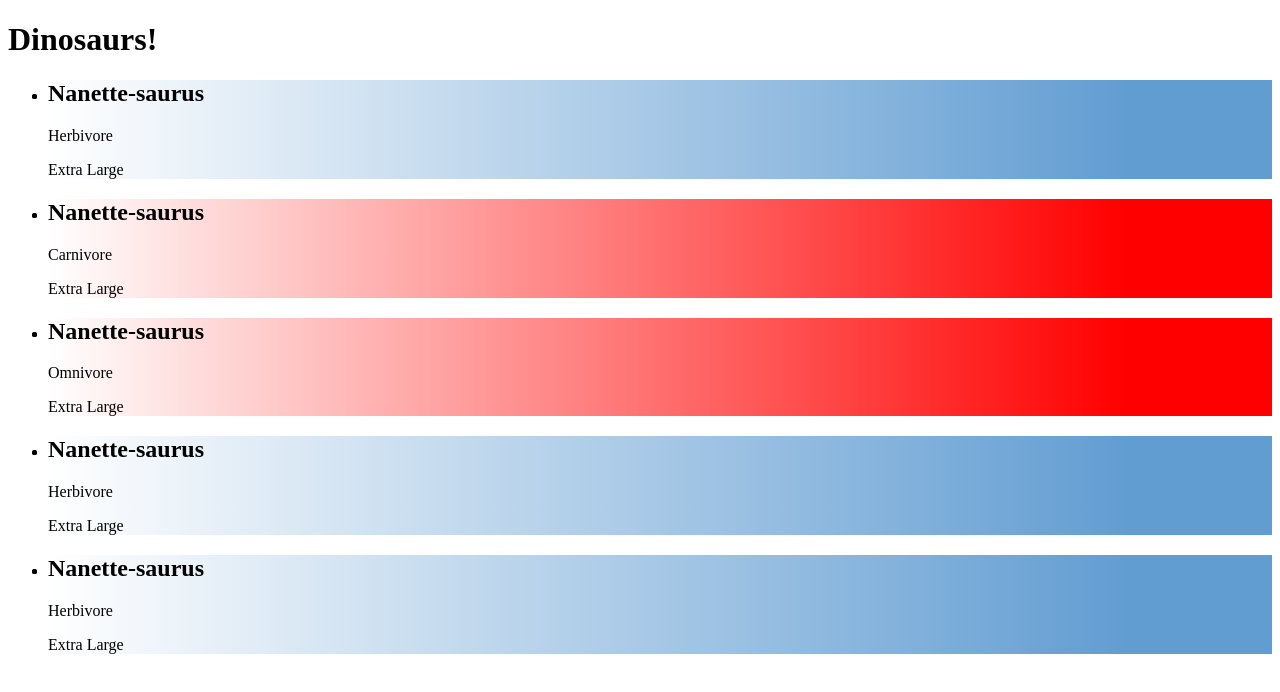
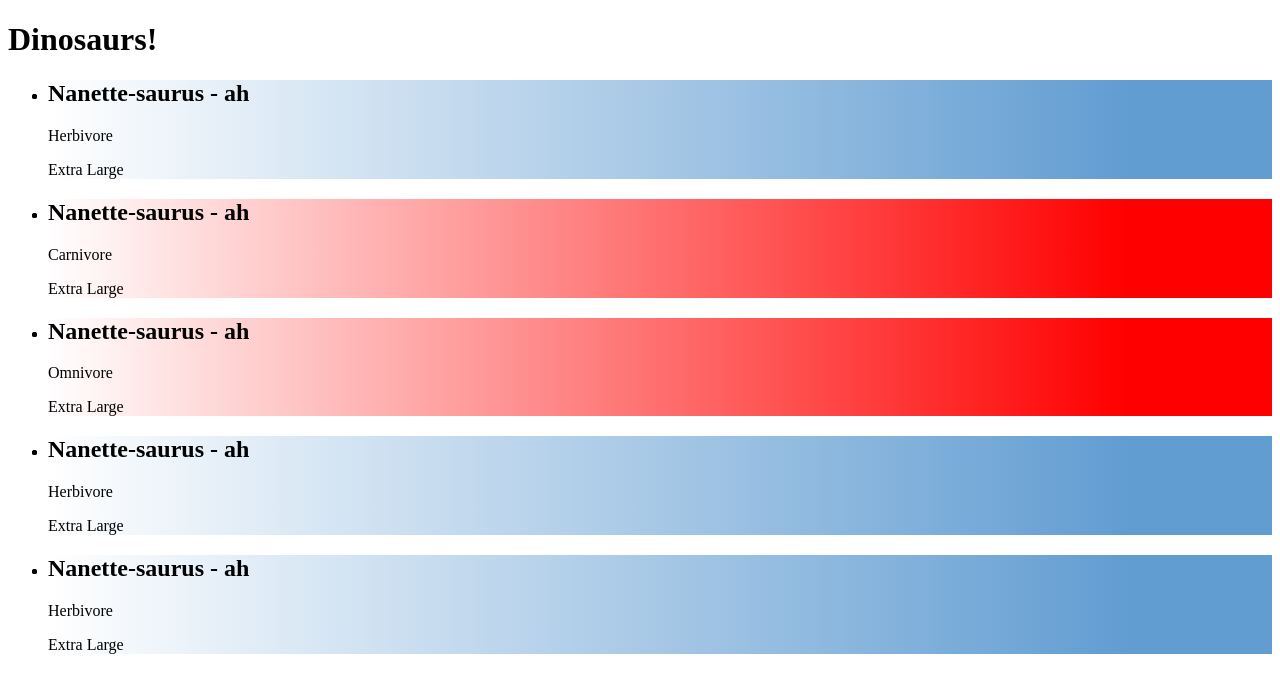
Before and after one commit to NotNanetteKaye/WEEK-JavaScript-react-vs-dinos, a React (Create React App) app: page / in a window 1280 px wide. Shown: the top 692 px of the page. Built offline with nearby package versions, Linux system fonts and the light colour scheme.

Commit message:
Completed Zoom Code-Along

```diff
--- a/src/App.js
+++ b/src/App.js
@@ -8,6 +8,7 @@ const App = () => {
       name: 'Nanette-saurus',
       type: 'Herbivore',
       size: 'Extra Large',
+      catchphrase: 'ah',
 
     },
     {
@@ -15,6 +16,7 @@ const App = () => {
       name: 'Nanette-saurus',
       type: 'Carnivore',
       size: 'Extra Large',
+      catchphrase: 'ah',
 
     },
     {
@@ -22,21 +24,21 @@ const App = () => {
       name: 'Nanette-saurus',
       type: 'Omnivore',
       size: 'Extra Large',
-
+      catchphrase: 'ah',
     },
     {
       id: 4,
       name: 'Nanette-saurus',
       type: 'Herbivore',
       size: 'Extra Large',
-
+      catchphrase: 'ah',
     },
     {
       id: 5,
       name: 'Nanette-saurus',
       type: 'Herbivore',
       size: 'Extra Large',
-
+      catchphrase: 'ah',
     },
   ])
 
--- a/src/components/DinoPresenter.jsx
+++ b/src/components/DinoPresenter.jsx
@@ -1,15 +1,19 @@
-import React from 'react';
+import React from "react";
+import HeadingSecondary from "./HeadingSecondary";
 
-const DinoPresenter = ({dino}) => {
+const DinoPresenter = ({ dino }) => {
   return (
-        <li className={dino.type === "Herbivore" ? 'herbi' : 'carni'}>
+    <li className={dino.type === "Herbivore" ? "herbi" : "carni"}>
       <div>
-            <h2>{dino.name}</h2>
+        <HeadingSecondary
+            dinoName={dino.name}
+            dinoPhrase={dino.catchphrase}
+        />
         <p>{dino.type}</p>
         <p>{dino.size}</p>
       </div>
     </li>
   );
-}
+};
 
 export default DinoPresenter;
--- a/src/components/HeadingSecondary.jsx
+++ b/src/components/HeadingSecondary.jsx
@@ -1,9 +1,9 @@
 import React from 'react';
 
-const HeadingSecondary = (props) => {
+const HeadingSecondary = ({dinoName, dinoPhrase}) => {
     return (
         <h2>
-
+            {dinoName} - {dinoPhrase}
         </h2>
      );
 }
```
Lines whose indentation alone changed are shown as unchanged.
